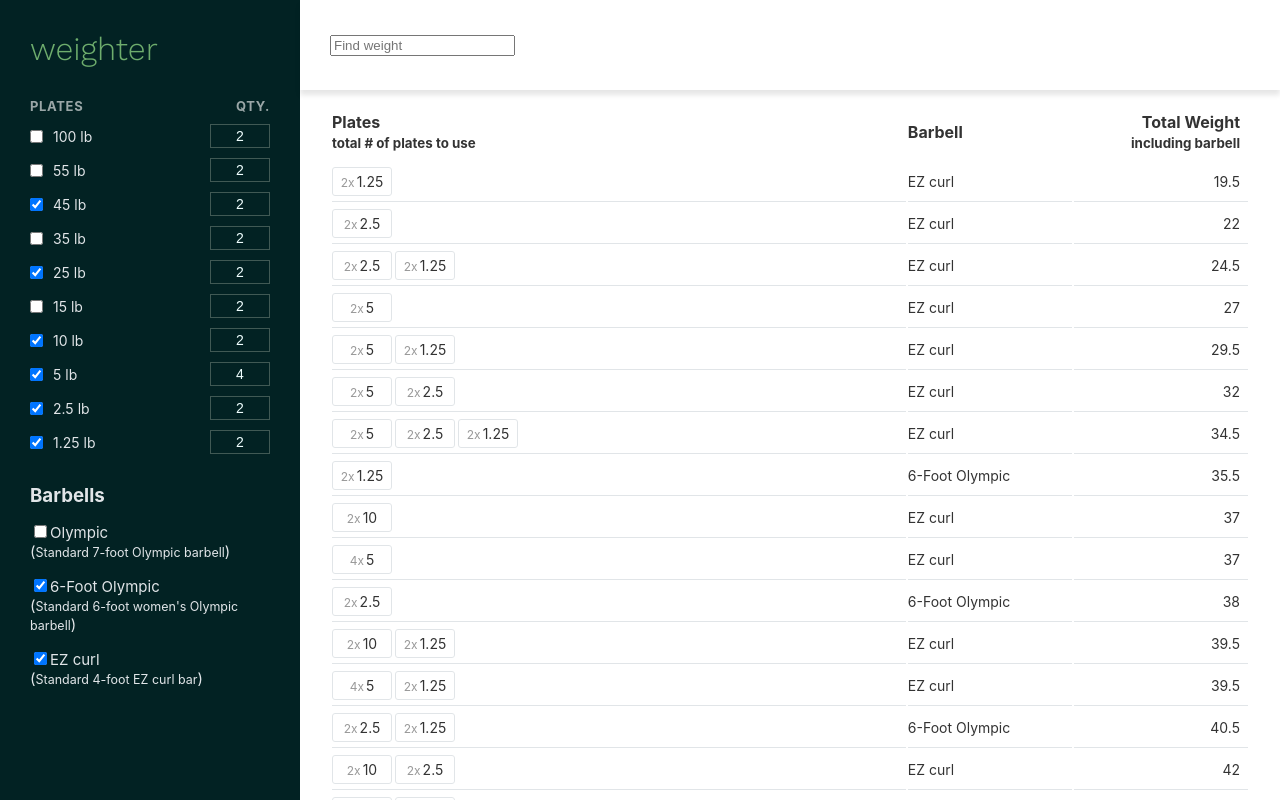
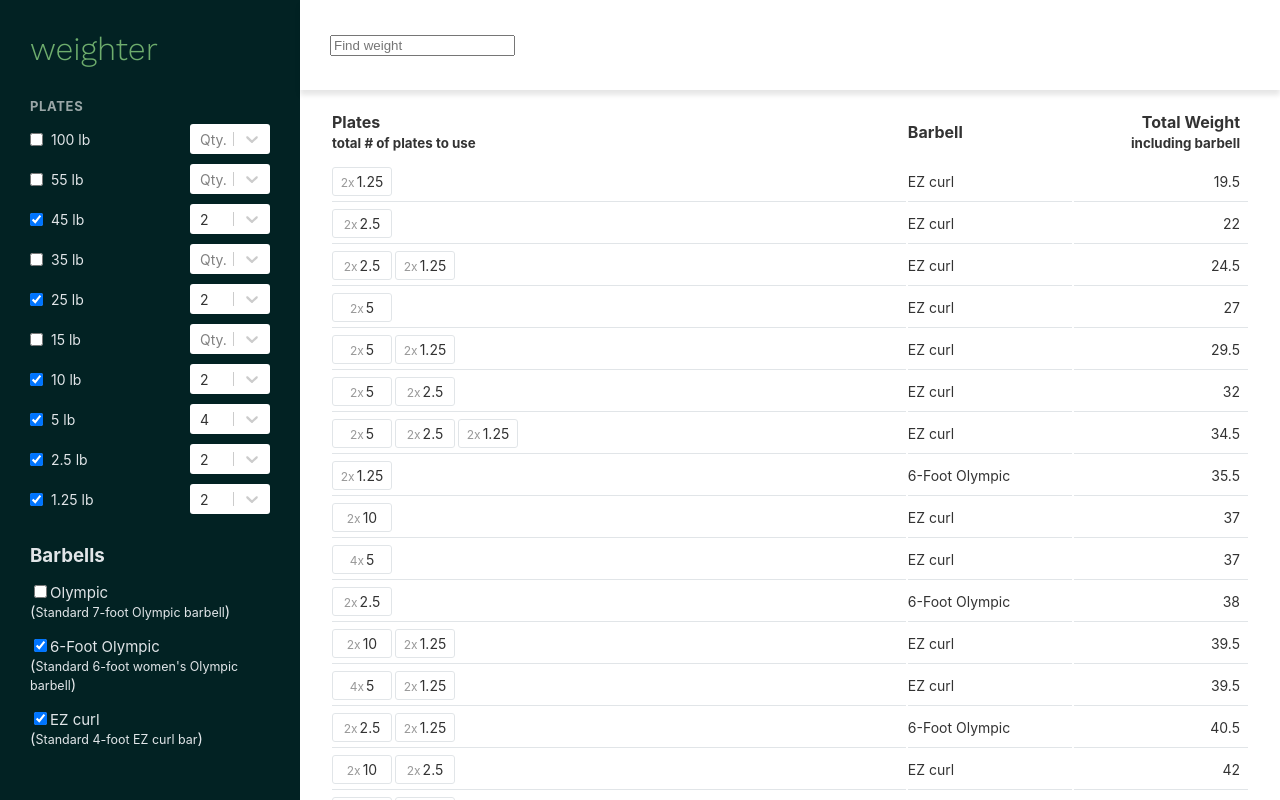
Before and after one commit to lstanard/weighter, a React (Create React App) app: page / in a window 1280 px wide. Built offline with nearby package versions, Linux system fonts and the light colour scheme.

Commit message:
Using a select menu for plate quantities

```diff
--- a/package.json
+++ b/package.json
@@ -10,10 +10,12 @@
     "@types/node": "^12.0.0",
     "@types/react": "^16.9.0",
     "@types/react-dom": "^16.9.0",
+    "@types/react-select": "^3.0.23",
     "node-sass": "^4.14.1",
     "react": "^16.13.1",
     "react-dom": "^16.13.1",
     "react-scripts": "3.4.3",
+    "react-select": "^3.1.0",
     "typescript": "~3.7.2"
   },
   "devDependencies": {
--- a/src/components/EquipmentPanel/Plates.module.scss
+++ b/src/components/EquipmentPanel/Plates.module.scss
@@ -32,19 +32,14 @@
 }
 
 .plateLabel {
+  color: $concrete;
   flex: 2;
   font-size: 14px;
-  padding: 3px 10px;
+  padding: 3px 10px 3px 8px;
 }
 
-.plateQtyInput {
-  appearance: none;
-  background: transparent;
-  border: 1px solid $forest;
-  color: $snow;
+.plateQtySelect {
+  color: $slate;
   font-size: 14px;
-  text-align: center;
-  max-width: 60px;
-  padding: 3px;
-  width: 100%;
+  width: 80px;
 }
--- a/src/components/EquipmentPanel/Plates.tsx
+++ b/src/components/EquipmentPanel/Plates.tsx
@@ -1,9 +1,24 @@
-import React, { ReactElement, ChangeEvent } from "react";
+import React, { ReactElement } from "react";
+import Select, { ValueType, StylesConfig } from "react-select";
 
 import { Plate } from "../../types";
 import { EquipmentPanelProps } from "./EquipmentPanel";
 
 import styles from "./Plates.module.scss";
+
+// NOTE: should make this dynamically generated
+const PLATE_QTY_OPTIONS = [
+  { value: 2, label: "2" },
+  { value: 4, label: "4" },
+  { value: 6, label: "6" },
+  { value: 8, label: "8" },
+  { value: 10, label: "10" },
+  { value: 12, label: "12" },
+  { value: 14, label: "14" },
+  { value: 16, label: "16" },
+];
+
+type OptionType = { label: string; value: number };
 
 export interface PlatesProps
   extends Pick<EquipmentPanelProps, "plates" | "updatePlates"> {}
@@ -23,10 +38,7 @@ const Plates = ({ plates, updatePlates }: PlatesProps): ReactElement => {
     );
   };
 
-  const handlePlateQtyChange = (
-    event: ChangeEvent<HTMLInputElement>,
-    plate: Plate
-  ): void => {
+  const handlePlateQtyChange = (value: number, plate: Plate): void => {
     updatePlates(
       plates.map((p: Plate) => {
         if (p.id !== plate.id) {
@@ -34,19 +46,50 @@ const Plates = ({ plates, updatePlates }: PlatesProps): ReactElement => {
         }
         return {
           ...p,
-          quantity: event.currentTarget.value
-            ? // eslint-disable-next-line radix
-              parseInt(event.currentTarget.value)
-            : 0,
+          quantity: value || 0,
         };
       })
     );
   };
 
+  const customSelectStyles: StylesConfig = {
+    control: (provided) => ({
+      ...provided,
+      border: 0,
+      borderRadius: 3,
+      minHeight: 30,
+    }),
+    dropdownIndicator: (provided) => ({
+      ...provided,
+      padding: "3px 8px",
+    }),
+    menu: (provided) => ({
+      ...provided,
+      borderRadius: 0,
+      marginTop: 1,
+    }),
+    placeholder: (provided) => ({
+      ...provided,
+    }),
+  };
+
+  const getDefaultSelectValue = (
+    plateQty: number,
+    selected: boolean
+  ): OptionType | null => {
+    const defaultValue = PLATE_QTY_OPTIONS.filter((option) => {
+      return option.value === plateQty;
+    })[0];
+    if (selected) {
+      return defaultValue;
+    }
+    return null;
+  };
+
   const plateOptions = plates.map((plate) => {
     const plateKey = `plate-${plate.id}`;
     return (
-      <p key={plateKey} className={styles.plateRow}>
+      <div key={plateKey} className={styles.plateRow}>
         <input
           id={plateKey}
           type="checkbox"
@@ -57,15 +100,20 @@ const Plates = ({ plates, updatePlates }: PlatesProps): ReactElement => {
         <label htmlFor={plateKey} className={styles.plateLabel}>
           {plate.weight} lb
         </label>
-        <input
+        <Select
           id={`${plateKey}-qty`}
-          name={`${plateKey}-qty`}
-          type="text"
-          value={!plate.quantity ? "" : plate.quantity.toString()}
-          onChange={(event): void => handlePlateQtyChange(event, plate)}
-          className={styles.plateQtyInput}
+          placeholder="Qty."
+          onChange={(selectedOption: ValueType<OptionType>): void => {
+            const { value } = selectedOption as OptionType;
+            handlePlateQtyChange(value, plate);
+          }}
+          options={PLATE_QTY_OPTIONS}
+          className={styles.plateQtySelect}
+          styles={customSelectStyles}
+          defaultValue={getDefaultSelectValue(plate.quantity, plate.selected)}
+          // defaultMenuIsOpen
         />
-      </p>
+      </div>
     );
   });
 
@@ -73,7 +121,6 @@ const Plates = ({ plates, updatePlates }: PlatesProps): ReactElement => {
     <div className={styles.container}>
       <header className={styles.header}>
         <h3 className={styles.subhead}>Plates</h3>
-        <span className={styles.subhead}>Qty.</span>
       </header>
       {plateOptions}
     </div>
```
Also changed, not shown: src/components/Results/ResultsTable/ResultsTable.tsx (+16 -0 lines), 1 other file (tests, documents, lock files or other folders).
